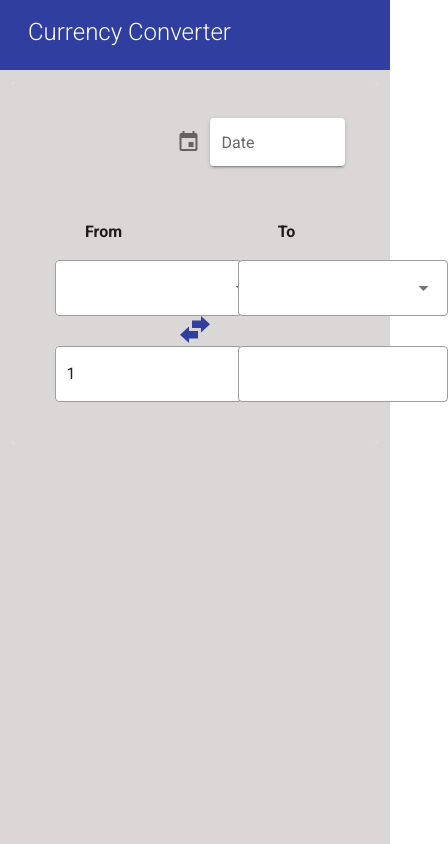
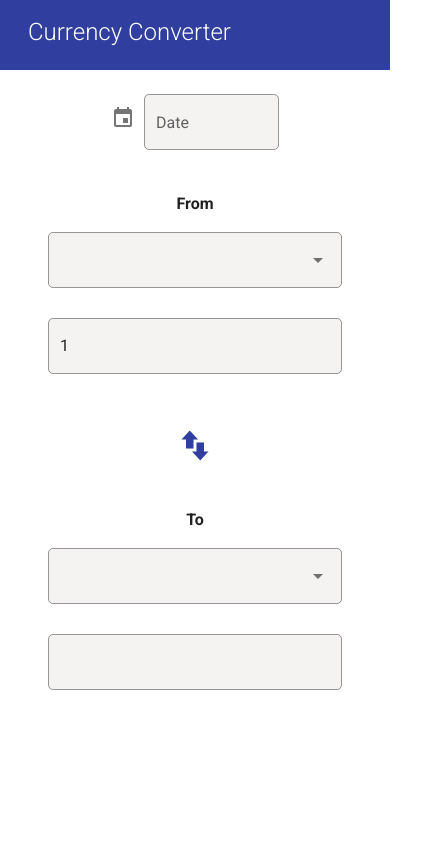
Before and after one commit to gppmad/currency-converter, a Vue app in the folder client/: page / in a window 390 px wide. Shown: the whole page, 448 px wide, since content can reach past the window. Built offline with nearby package versions, Linux system fonts and the light colour scheme; no server answers.

Commit message:
new structure, breakpoint mobile, alert motion

```diff
--- a/client/src/App.vue
+++ b/client/src/App.vue
@@ -2,7 +2,7 @@
   <v-app>
     <Toolbar/>
      <v-content align="center" class="custom-container">
-      <v-container class="customer-container">
+      <v-container fluid class="customer-container">
         <router-view></router-view>
         <v-spacer></v-spacer>
       </v-container>
--- a/client/src/assets/css/main.css
+++ b/client/src/assets/css/main.css
@@ -32,9 +32,22 @@ color: #ffffff !important;
 }
 
 .custom-container{
-  background-color: rgb(219, 215, 215) !important;
+  background-color: #ffffff!important;
 }
 
 .custom-date-input > .v-input__control > .v-input__slot{
   width: 135px !important;
 }
+
+.theme--light.v-text-field--solo > .v-input__control > .v-input__slot {
+  background: #f5f2f2 !important;
+}
+
+.v-text-field fieldset, .v-text-field .v-input__control, .v-text-field .v-input__slot {
+  border-radius: 5px;
+}
+
+.v-input__control{
+  min-width: 100px !important;
+
+}
--- a/client/src/components/Alert.vue
+++ b/client/src/components/Alert.vue
@@ -1,32 +1,28 @@
 <template>
-  <div class="container custom-container">
   <v-alert
-      class="text-center"
+    class="text-center mb-0"
     :value="showAlert"
     :type="alertType"
     dismissible
+    transition="slide-y-reverse-transition"
+    duration="2000"
   >
     {{alertMessage}}
   </v-alert>
-  </div>
 </template>
 
 <script>
-
 export default {
-  name: 'Alert',
+  name: "Alert",
 
   props:{
     showAlert: Boolean,
     alertMessage: String,
-      alertType: String,
+    alertType: String
   },
 
-data: () => ({
-
-  }),
-}
-
+  data: () => ({})
+};
 </script>
 
 <style scoped>
--- a/client/src/plugins/vuetify.js
+++ b/client/src/plugins/vuetify.js
@@ -8,7 +8,7 @@ export default new Vuetify({
             primary: '#303F9F',
             secondary: '#2196f3',
             accent: '#00bcd4',
-            error: '#C62828',
+            error: '#E53935',
             warning: '#ffc107',
             info: '#607d8b',
             success: '#4caf50',
--- a/client/src/views/Homepage.vue
+++ b/client/src/views/Homepage.vue
@@ -1,17 +1,37 @@
 <template>
-  <v-card flat>
+  <v-row>
+
+    <!-- Alert -->
+    <v-col cols="12">
+      <v-row
+        align="center"
+        justify="center"
+        class="custom-container"
+      >
+        <v-col cols="12" md="8" sm="12">
           <Alert class="mb-0" :showAlert="this.showAlert" :alertMessage="this.alertMessage" :alertType="this.alertType"></Alert>
-    <v-container class="container custom-container">
-      <!-- Date -->
-      <v-row>
-        <v-col cols="2" offset="5">
+        </v-col>
+      </v-row>
+    </v-col>
+
+    <!-- Date & calendar -->
+    <v-col cols="12">
+      <v-row
+        align="center"
+        justify="center"
+        class="custom-container"
+      >
+        <v-card
+          class="ml-3 mr-3 pl-6 pr-6 pb-0 mb-0"
+          tile
+          flat
+        >
           <v-menu
             v-model="dateMenu"
             :close-on-content-click="true"
             :nudge-right="40"
             transition="scale-transition"
             offset-y
-            min-width="290px"
           >
             <template v-slot:activator="{ on }">
               <v-text-field
@@ -21,7 +41,10 @@
                 readonly
                 v-on="on"
                 solo
+                flat
+                outlined
                 class="custom-date-input"
+                error-messages=""
               ></v-text-field>
             </template>
             <v-date-picker
@@ -32,12 +55,24 @@
               :max= maxDate
             ></v-date-picker>
           </v-menu>
+        </v-card>
+      </v-row>
     </v-col>
-        </v-row>
 
-        <v-row>
-          <v-col cols="4" offset="1">
-            <p class="font-weight-bold">From</p>
+    <v-col cols="12">
+      <v-row
+        align="center"
+        justify="center"
+        class="custom-container"
+      >
+        <!-- FROM section -->
+        <v-col cols="12" md="3" sm="12">
+          <v-card
+            class="ml-3 mr-3 pl-6 pr-6 mt-0 pt-0 mb-0 pb-0"
+            tile
+            flat
+          >
+            <p class="font-weight-bold text-center">From</p>
               <!-- Currency From -->
               <v-select class="pt-0 mt-4"
                 v-model="currencyFrom"
@@ -60,20 +95,44 @@
                 flat
                 outlined
               ></v-text-field>
+          </v-card>
         </v-col>
 
-          <!-- icon -->
-          <v-col cols="2" >
+        <!-- Swap icon -->
+        <v-col cols="12" md="1" sm="12">
+          <v-card
+            class="ml-3 mr-3 pl-6 pr-6 mb-5"
+            flat
+            tile
+          >
+          <!-- visible on md and greater -->
             <v-icon
-              class="custom-swap-horizontal"
+              class="d-none d-sm-none d-md-flex"
               large color="primary"
               @click="switchFromTo()"
-              >mdi-swap-horizontal-bold</v-icon>
+            >
+              mdi-swap-horizontal-bold
+            </v-icon>
+
+            <!-- visible only on sm -->
+            <v-icon
+              class="d-sm-flex d-md-none"
+              large color="primary"
+              @click="switchFromTo()"
+            >
+              mdi-swap-vertical-bold
+            </v-icon>
+          </v-card>
         </v-col>
 
-
-          <v-col cols="4">
-            <p class="font-weight-bold">To</p>
+        <!-- TO section -->
+        <v-col cols="12" md="3" sm="12">
+          <v-card
+            class="ml-3 mr-3 pl-6 pr-6 mt-0 pt-0 mb-0 pb-0"
+            flat
+            tile
+          >
+            <p class="font-weight-bold text-center">To</p>
             <!-- Currency To -->
             <v-select class="pt-0 mt-4"
               v-model="currencyTo"
@@ -95,14 +154,15 @@
               outlined
               v-model="amountTo"
             ></v-text-field>
+          </v-card>
+        </v-col>
+
+      </v-row>
     </v-col>
 
   </v-row>
 
-    </v-container>
-  </v-card>
 </template>
-
 
 <script>
 
@@ -230,7 +290,4 @@ export default {
 </script>
 
 <style scoped>
-  .custom-swap-horizontal{
-    margin-top: 92px;
-  }
 </style>
```
Also changed, not shown: client/src/router/router.js (line endings or trailing spaces). Lines whose indentation alone changed are shown as unchanged.
